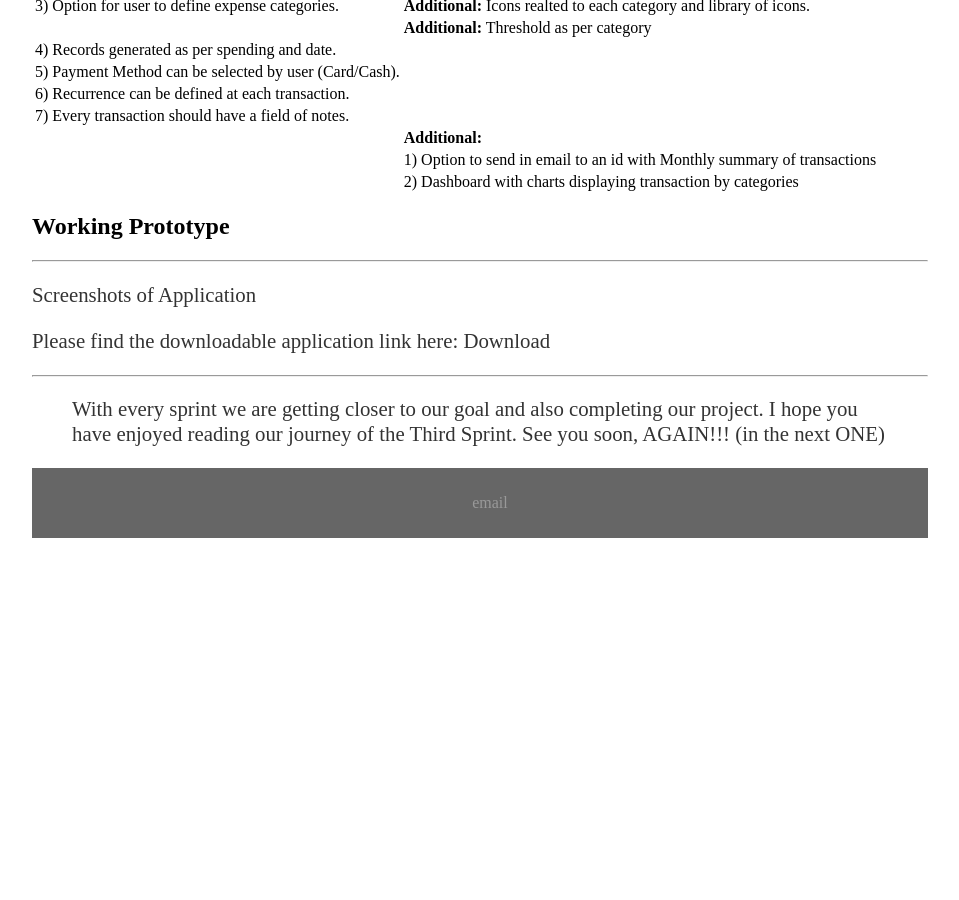
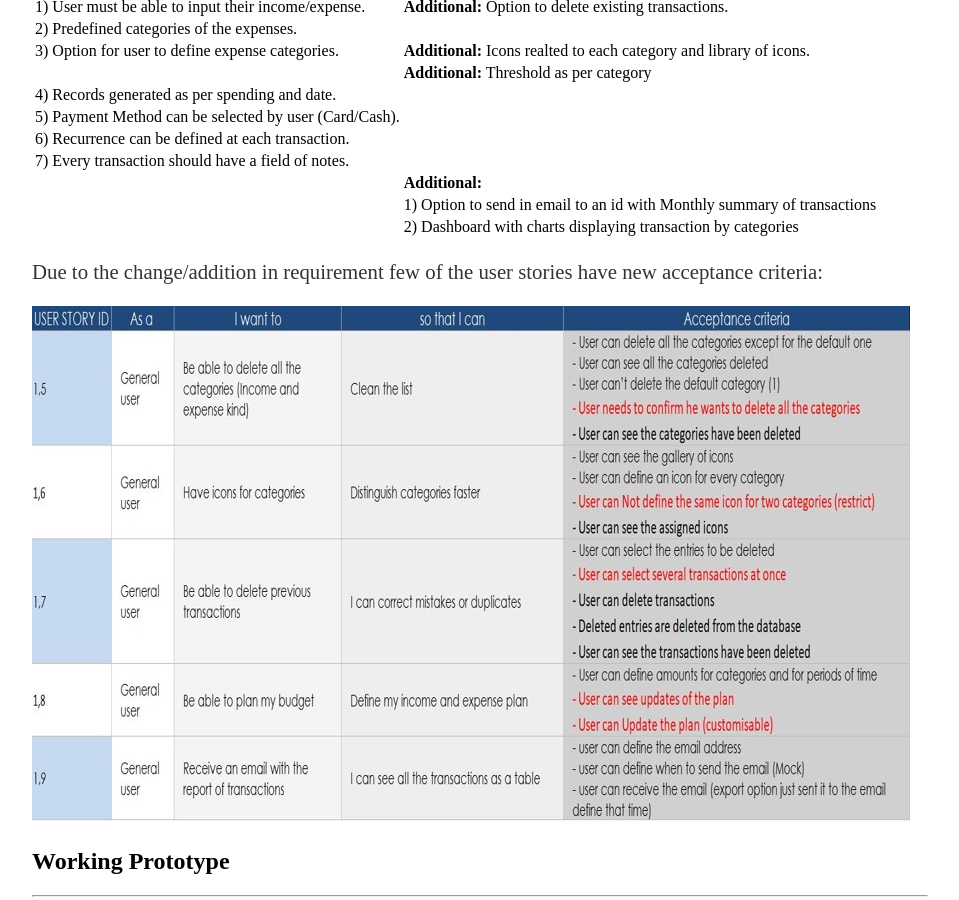
Before and after one commit to NadeemNicoR/TeamProjects, a Jekyll site: the page built from docs/_posts/2019-06-04-ISEE-2019-Advanced-Prototype-Presentation.md, in a window 1280 px wide and 900 px high, scrolled down 4824 px. Shown: the whole window, without its empty margins (160-1119 px from the left). Built offline with Jekyll 4.4.1, drawn with Linux system fonts in a browser that asks for light colours; our own code applies the rules of GitHub Pages for plain Markdown files; a file with an impossible date is left out; before the commit the page ends 5422 px from its top, so only the background shows below that.

Commit message:
Update 2019-06-04-ISEE-2019-Advanced-Prototype-Presentation.md

```diff
--- a/docs/_posts/2019-06-04-ISEE-2019-Advanced-Prototype-Presentation.md
+++ b/docs/_posts/2019-06-04-ISEE-2019-Advanced-Prototype-Presentation.md
@@ -97,7 +97,7 @@ Provide a storyboard (i.e., a sequence of screens) for at least two user stories
 
 Our Customer wants to develop an app for Money Management. Requirements given by the customer in both the sprints are described in the table below:
 
-
+<br>
 
 | Requirements Sprint 1                                  | Requirements Sprint 2		                                                |
 | -------------------------------                        |------------------------------	                                          |
@@ -123,6 +123,13 @@ Our Customer wants to develop an app for Money Management. Requirements given by
 |                                                        | 1) Option to send in email to an id with Monthly summary of transactions |
 |                                                        | 2) Dashboard with charts displaying transaction by categories	         |
 
+
+Due to the change/addition in requirement few of the user stories have new acceptance criteria:
+
+
+![UserStoryChange]({{site.baseurl}}/images/UserStory.jpg)
+
+
 ## Working Prototype
 -----
 
```
